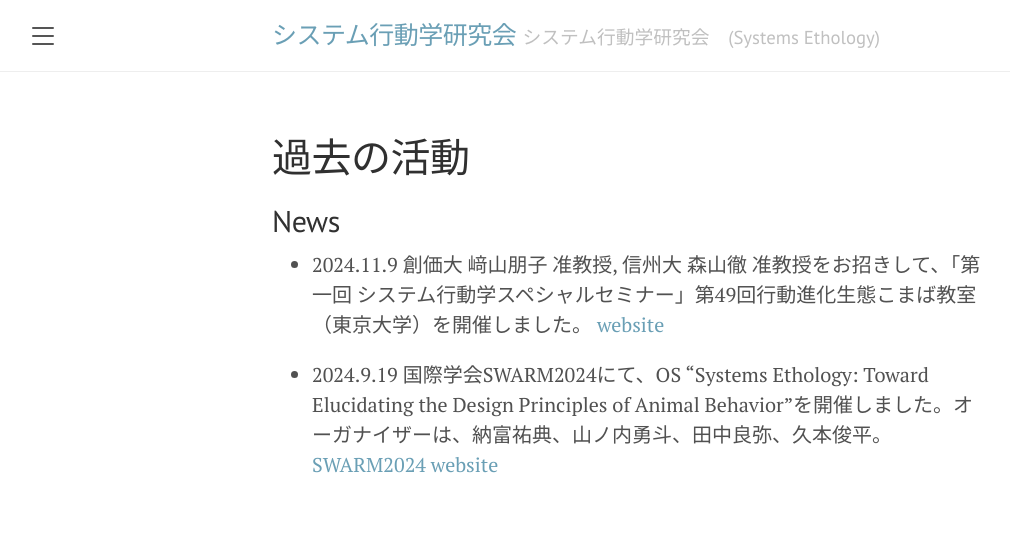
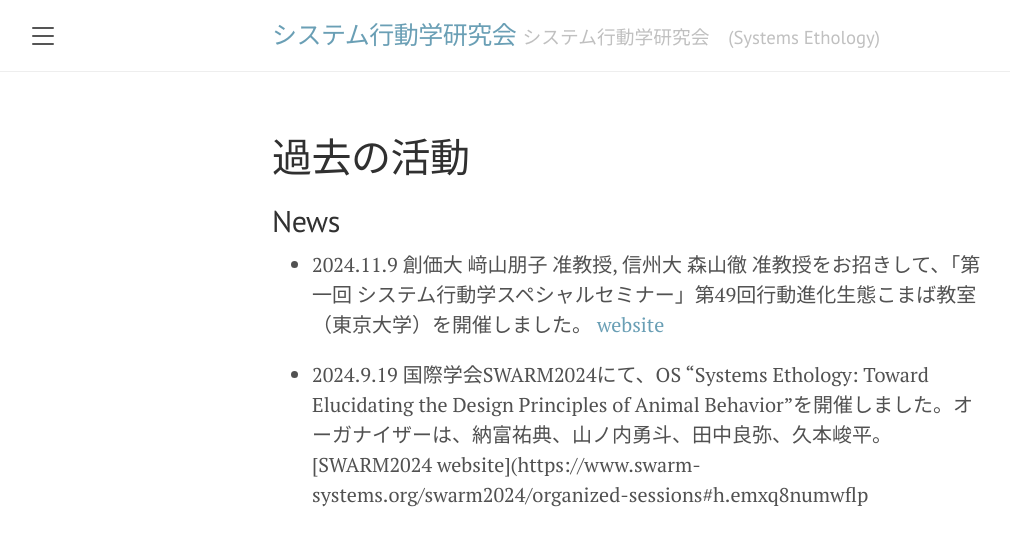
Before and after one commit to SystemsEthology/website, a Jekyll site: the page built from history.md, in a window 1280 px wide. Shown: the top 546 px of the page, without its empty margins (8-1018 px from the left). Built offline with Jekyll 4.4.1, drawn with Linux system fonts in a browser that asks for light colours.

Commit message:
Update history.md

```diff
--- a/history.md
+++ b/history.md
@@ -9,5 +9,5 @@
 - 2024.11.9  創価大 﨑山朋子 准教授, 信州大 森山徹 准教授をお招きして、「第一回 システム行動学スペシャルセミナー」第49回行動進化生態こまば教室（東京大学）を開催しました。
   [website](https://sites.google.com/site/komabaecoevo/past_seminor/%E7%AC%AC49%E5%9B%9E-%E7%AC%AC%E4%B8%80%E5%9B%9E-%E3%82%B7%E3%82%B9%E3%83%86%E3%83%A0%E8%A1%8C%E5%8B%95%E5%AD%A6%E3%82%B9%E3%83%9A%E3%82%B7%E3%83%A3%E3%83%AB%E3%82%BB%E3%83%9F%E3%83%8A%E3%83%BC?authuser=0)
 
-- 2024.9.19 国際学会SWARM2024にて、OS “Systems Ethology: Toward Elucidating the Design Principles of Animal Behavior”を開催しました。オーガナイザーは、納富祐典、山ノ内勇斗、田中良弥、久本俊平。
-  [SWARM2024 website](https://www.swarm-systems.org/swarm2024/organized-sessions#h.emxq8numwflp)
+- 2024.9.19 国際学会SWARM2024にて、OS “Systems Ethology: Toward Elucidating the Design Principles of Animal Behavior”を開催しました。オーガナイザーは、納富祐典、山ノ内勇斗、田中良弥、久本峻平。
+  [SWARM2024 website](https://www.swarm-systems.org/swarm2024/organized-sessions#h.emxq8numwflp
```
